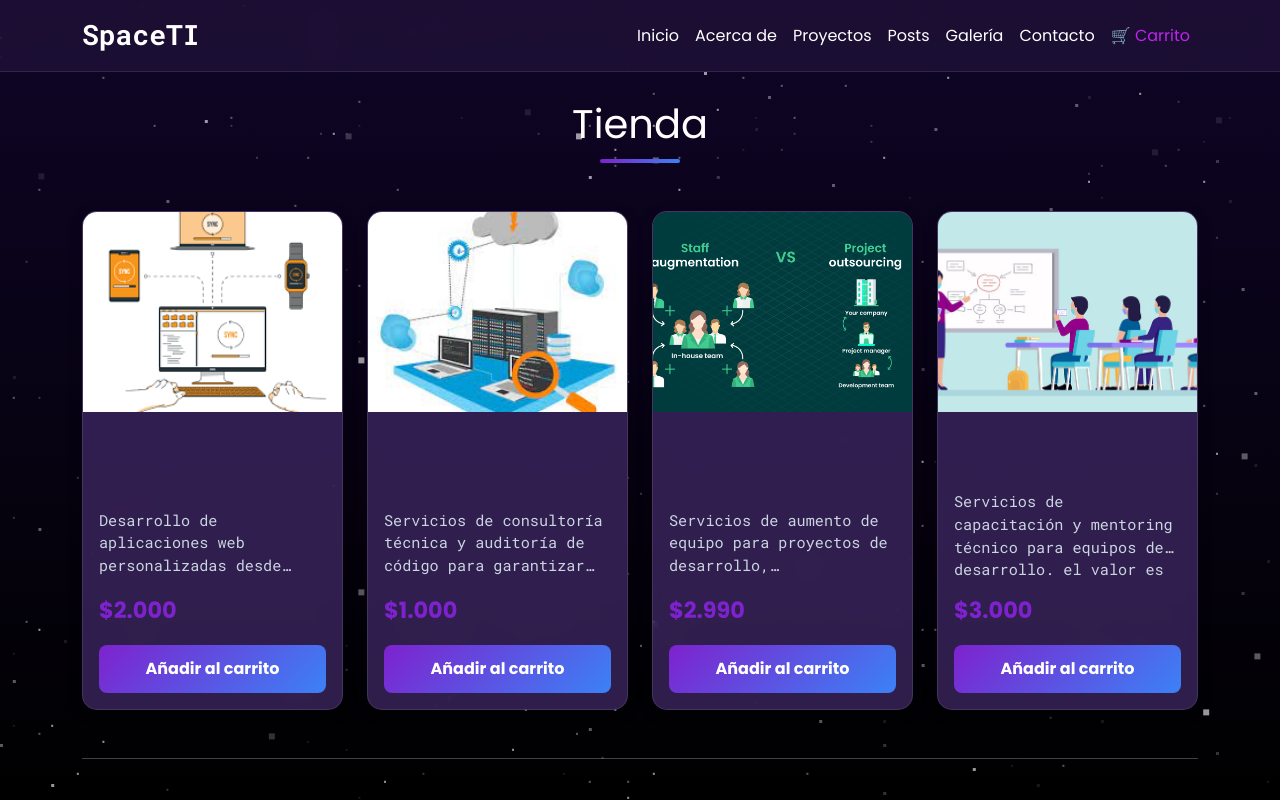
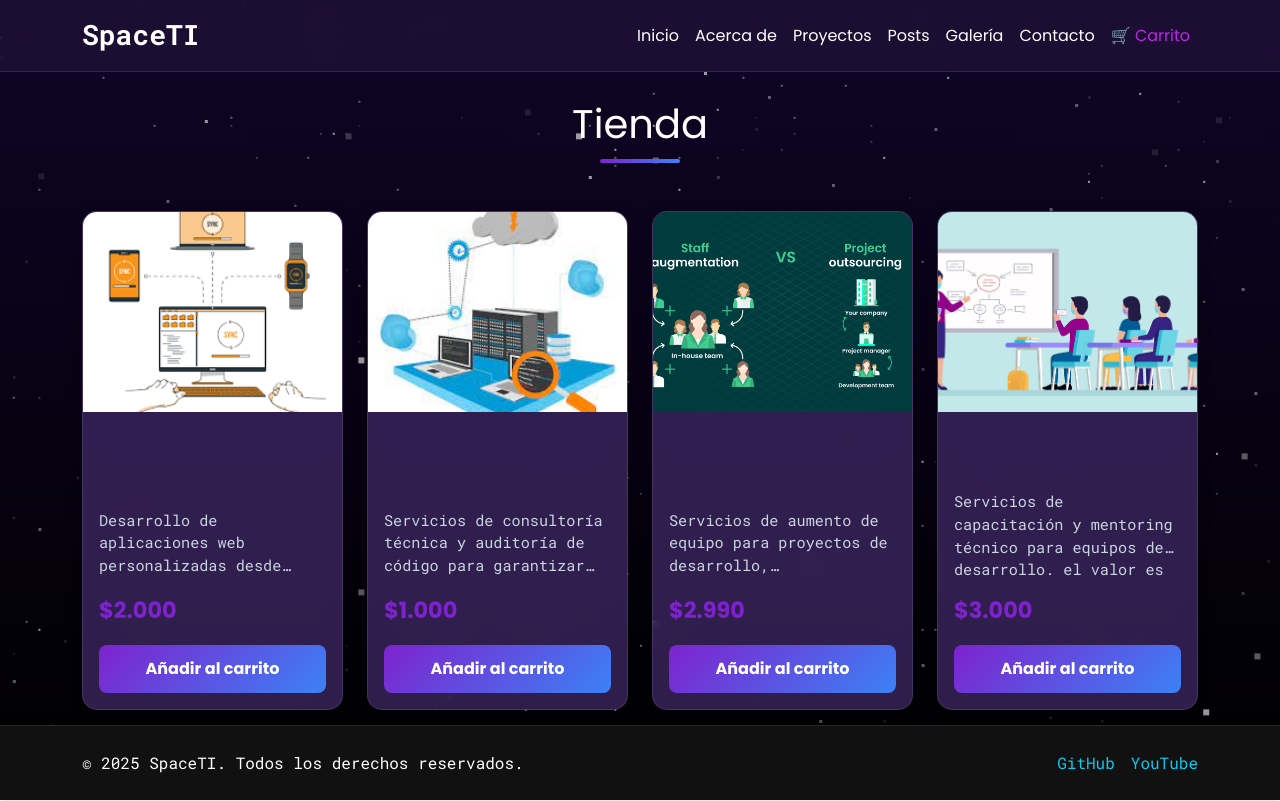
Before and after one commit to dinogamboa111/Evaluacion-2-Grupo-4, a React (Create React App) app in the folder evaluacion-2/: page /cart in a window 1280 px wide. Shown: the top 801 px of the page. Built offline with nearby package versions, Linux system fonts and the light colour scheme.

Commit message:
Creacion footer.css
-se crea footer css
-se modifica footer.js para uso de css

```diff
--- /dev/null
+++ b/evaluacion-2/src/components/Footer.css
@@ -0,0 +1,24 @@
+.footer {
+  position: fixed;          /* lo mantiene fijo */
+  bottom: 0;                /* lo pega al fondo */
+  left: 0;
+  width: 100%;              /* ocupa todo el ancho */
+  background-color: #111;   /* color de fondo (ajústalo a tu tema) */
+  color: #fff;              /* texto blanco */
+  text-align: center;
+  z-index: 100;             /* asegura que esté por encima del contenido */
+  box-shadow: 0 -2px 10px rgba(0, 0, 0, 0.3); /* opcional, sombra superior */
+}
+
+.footer a {
+  color: #0dcaf0; /* color links bootstrap-like */
+  text-decoration: none;
+}
+
+.footer a:hover {
+  text-decoration: underline;
+}
+
+body {
+  margin-bottom: 80px; /* deja espacio para el footer fijo */
+}
--- a/evaluacion-2/src/components/Footer.js
+++ b/evaluacion-2/src/components/Footer.js
@@ -1,20 +1,30 @@
 import React from 'react';
 import { Container, Row, Col } from 'react-bootstrap';
+import './Footer.css'; // 👈 asegúrate de importar el CSS
 
 const Footer = () => {
   return (
-    <footer className="footer py-4 mt-5">
+    <footer className="footer py-4">
       <Container>
-        <Row className="align-items-center">
+        <Row className="align-items-center text-center text-md-start">
           <Col md={6}>
             <p className="mb-0">© 2025 SpaceTI. Todos los derechos reservados.</p>
           </Col>
-          <Col md={6} className="text-md-end">
+          <Col md={6} className="text-md-end mt-3 mt-md-0">
             <div className="footer-social">
-              <a href="https://github.com/dinogamboa111/Evaluacion-2-Grupo-4" target="_blank" rel="noopener noreferrer" className="me-3">
+              <a
+                href="https://github.com/dinogamboa111/Evaluacion-2-Grupo-4"
+                target="_blank"
+                rel="noopener noreferrer"
+                className="me-3"
+              >
                 GitHub
               </a>
-              <a href="https://www.youtube.com/watch?v=dQw4w9WgXcQ" target="_blank" rel="noopener noreferrer">
+              <a
+                href="https://www.youtube.com/watch?v=dQw4w9WgXcQ"
+                target="_blank"
+                rel="noopener noreferrer"
+              >
                 YouTube
               </a>
             </div>
```
